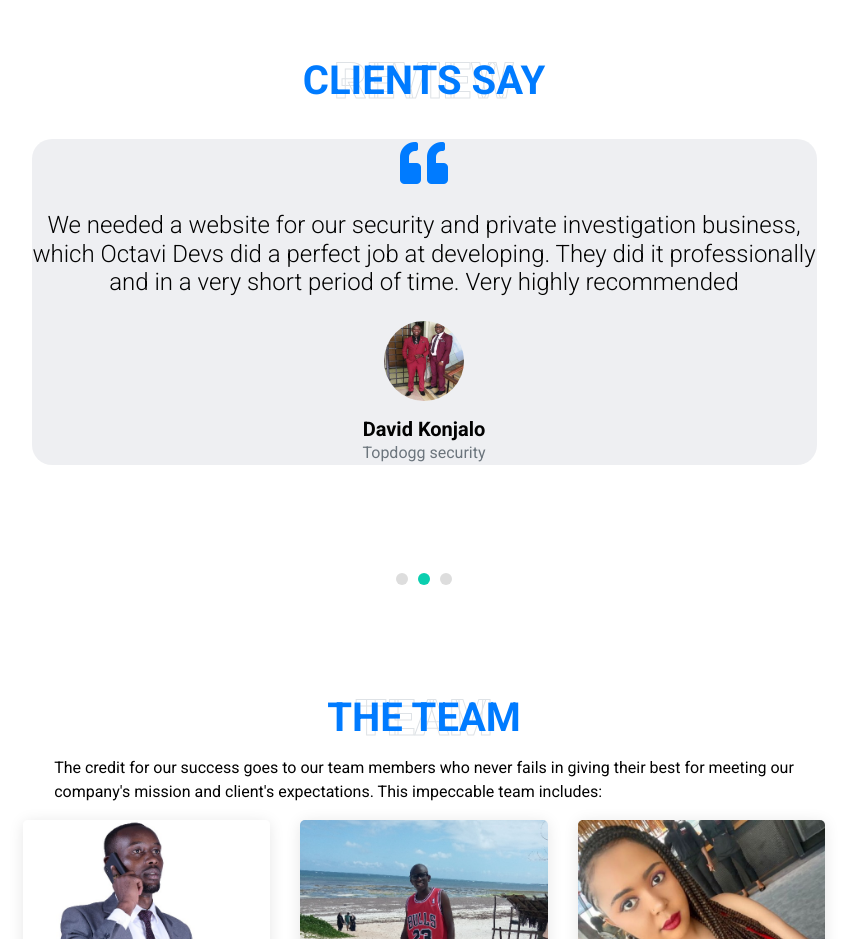
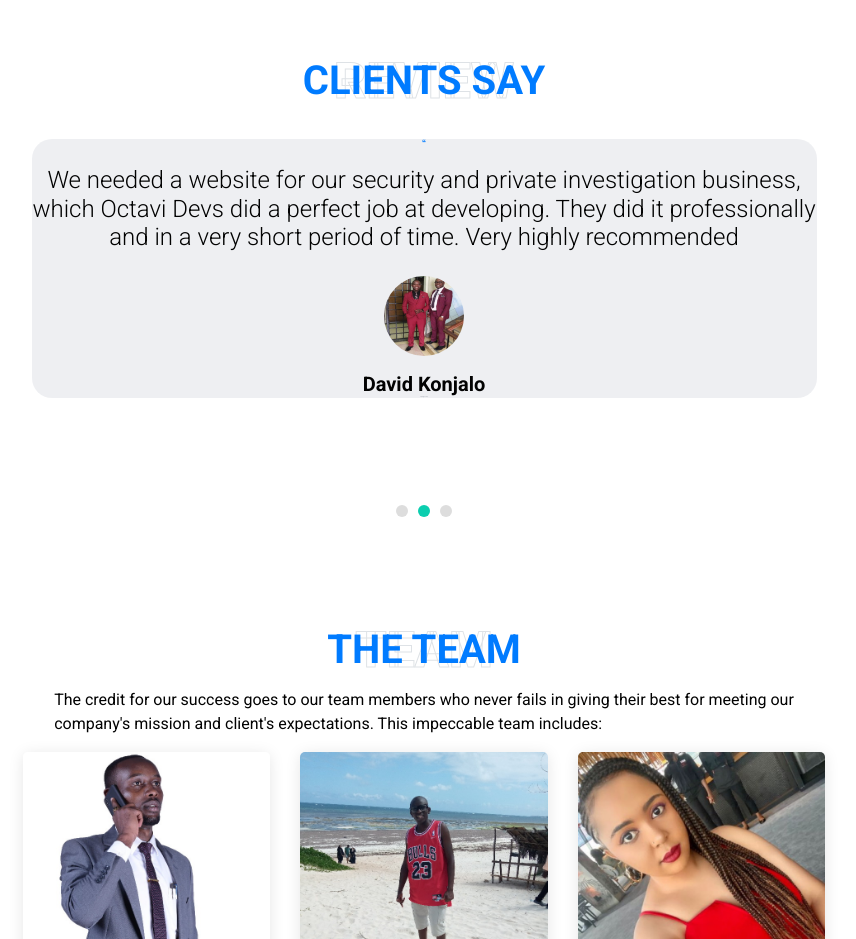
Before and after one commit to octavidevs/octavidevs.github.io, a plain HTML site: page index.html in a window 1280 px wide. Shown: the part 3280-4219 px from the top of the page, without its empty margins (216-1072 px from the left). Drawn offline with nearby package versions, Linux system fonts and the light colour scheme.

Commit message:
Update style.css

```diff
--- a/css/style.css
+++ b/css/style.css
@@ -220,6 +220,7 @@ h1,h2,h3,h4,h5,h6,p{
   background-color: #eaecf0d0;
   border-radius: 20px;
   margin: 20px;
+  font-size: 1px;
 
 }
 .testimonial-carousel .text-center h4{
```
